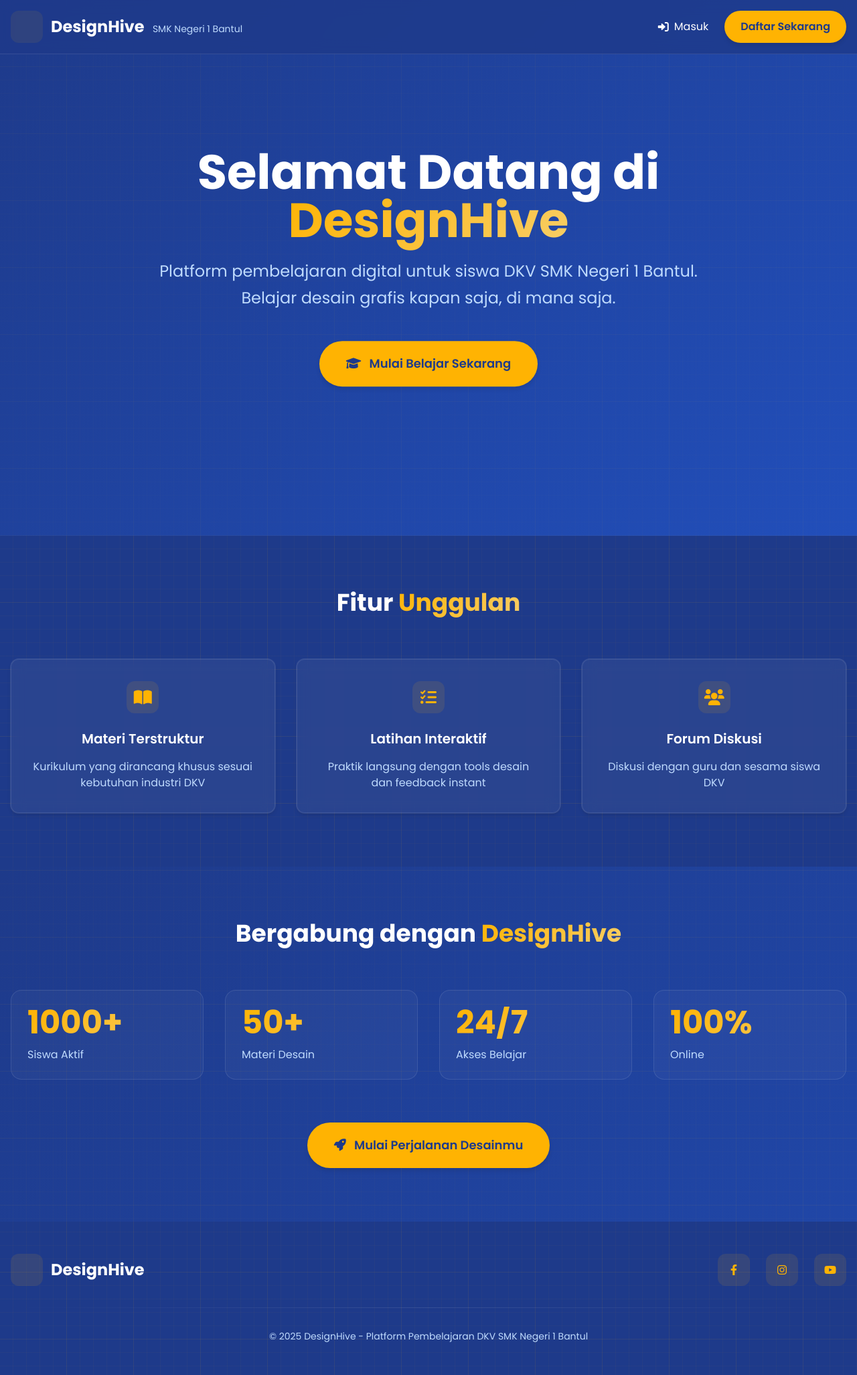
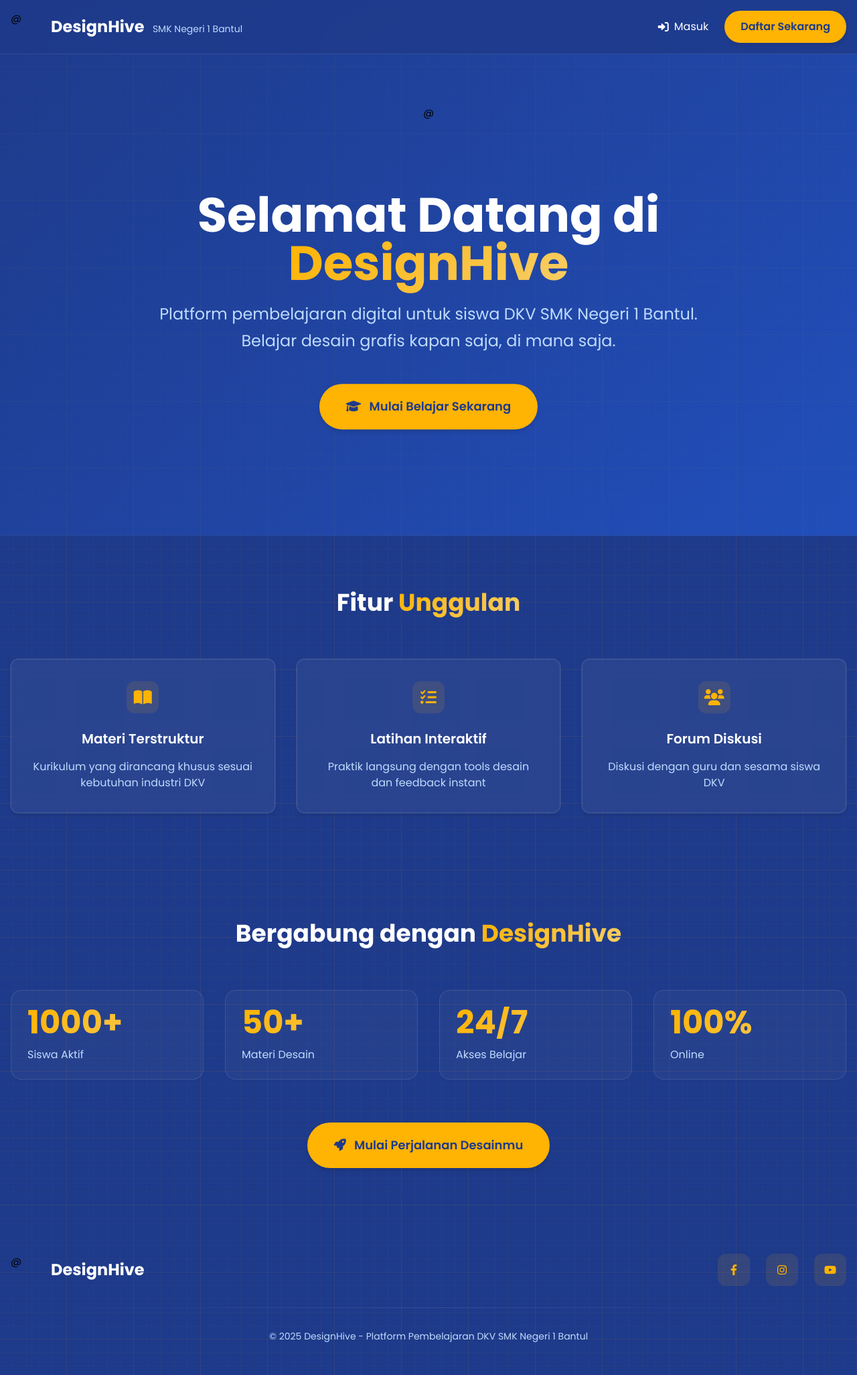
Before and after one commit to Avantheim-R/blackboxai-1746694529777, a PHP site: page / in a window 1280 px wide. Shown: the whole page at 67% size. Run offline with PHP 8.4, Linux system fonts and the light colour scheme; some libraries are stand-ins or nearby versions.

Commit message:
Add index.php 1746706646790

```diff
--- a/index.php
+++ b/index.php
@@ -24,8 +24,11 @@ if (isset($_SESSION['user_id'])) {
         <div class="max-w-7xl mx-auto px-4">
             <div class="flex justify-between h-20">
                 <div class="flex items-center space-x-3">
-                    <div class="icon-container animate-glow">
-                        <i class="fas fa-hexagon text-2xl"></i>
+                    <div class="logo-container w-12 h-12">
+                        <div class="logo-hex"></div>
+                        <div class="logo-inner">
+                            <span>@</span>
+                        </div>
                     </div>
                     <div>
                         <span class="text-2xl font-bold text-white">DesignHive</span>
@@ -54,6 +57,12 @@ if (isset($_SESSION['user_id'])) {
         </div>
 
         <div class="max-w-4xl z-10 animate-float">
+            <div class="logo-container w-24 h-24 mb-8 mx-auto">
+                <div class="logo-hex"></div>
+                <div class="logo-inner">
+                    <span>@</span>
+                </div>
+            </div>
             <h1 class="text-5xl md:text-7xl font-bold mb-6 text-white">
                 Selamat Datang di
                 <span class="text-gradient">DesignHive</span>
@@ -103,9 +112,8 @@ if (isset($_SESSION['user_id'])) {
     </section>
 
     <!-- Stats Section -->
-    <section class="py-20 px-4 relative overflow-hidden">
-        <div class="absolute inset-0 bg-gradient-secondary opacity-30"></div>
-        <div class="max-w-7xl mx-auto relative z-10">
+    <section class="py-20 px-4 relative">
+        <div class="max-w-7xl mx-auto">
             <h2 class="text-4xl font-bold text-center mb-16 text-white">
                 Bergabung dengan <span class="text-gradient">DesignHive</span>
             </h2>
@@ -142,8 +150,11 @@ if (isset($_SESSION['user_id'])) {
         <div class="max-w-7xl mx-auto px-4">
             <div class="flex flex-col md:flex-row justify-between items-center mb-8">
                 <div class="flex items-center space-x-3 mb-8 md:mb-0">
-                    <div class="icon-container">
-                        <i class="fas fa-hexagon text-2xl"></i>
+                    <div class="logo-container w-12 h-12">
+                        <div class="logo-hex"></div>
+                        <div class="logo-inner">
+                            <span>@</span>
+                        </div>
                     </div>
                     <span class="text-2xl font-bold text-white">DesignHive</span>
                 </div>
```
